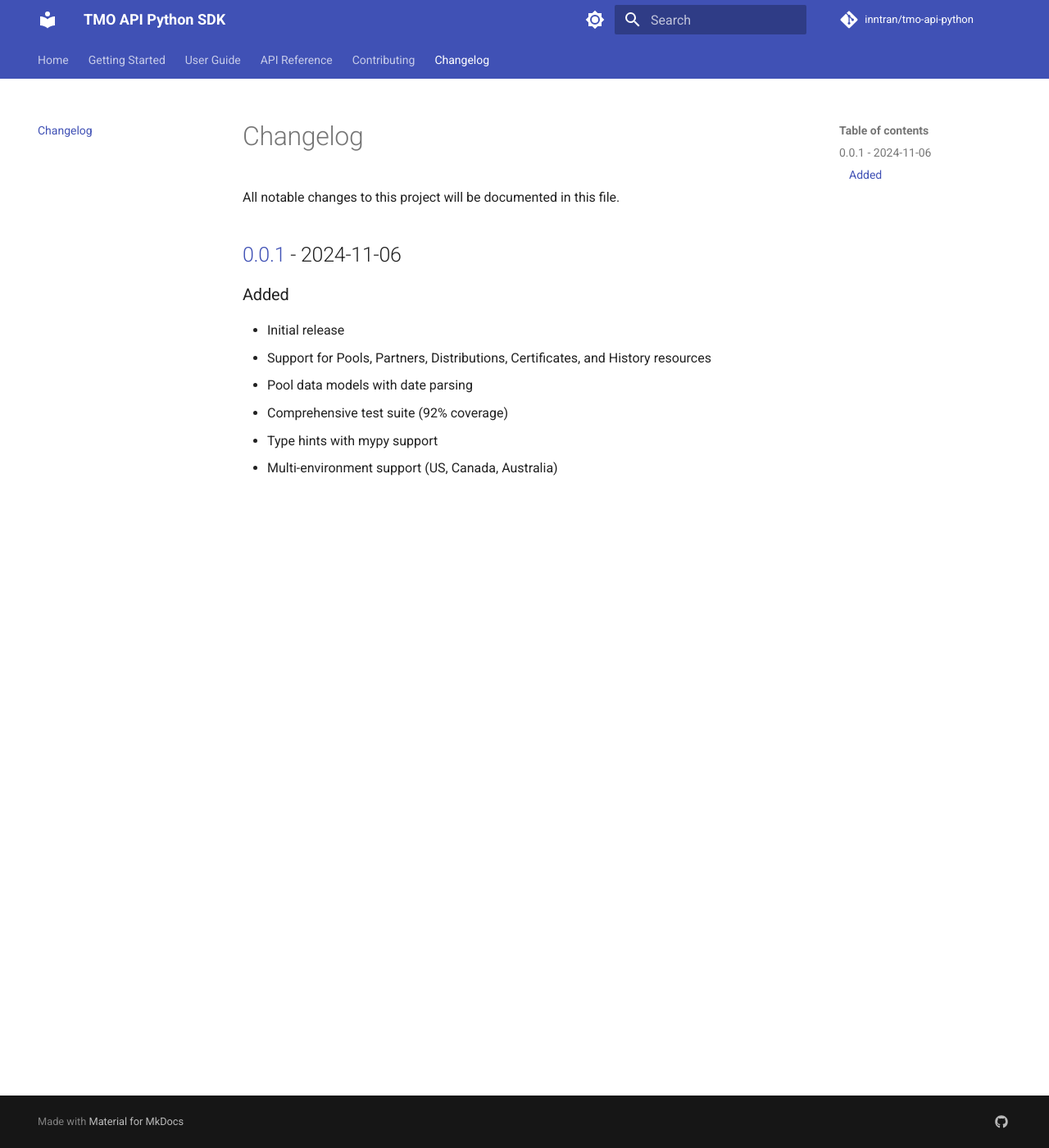
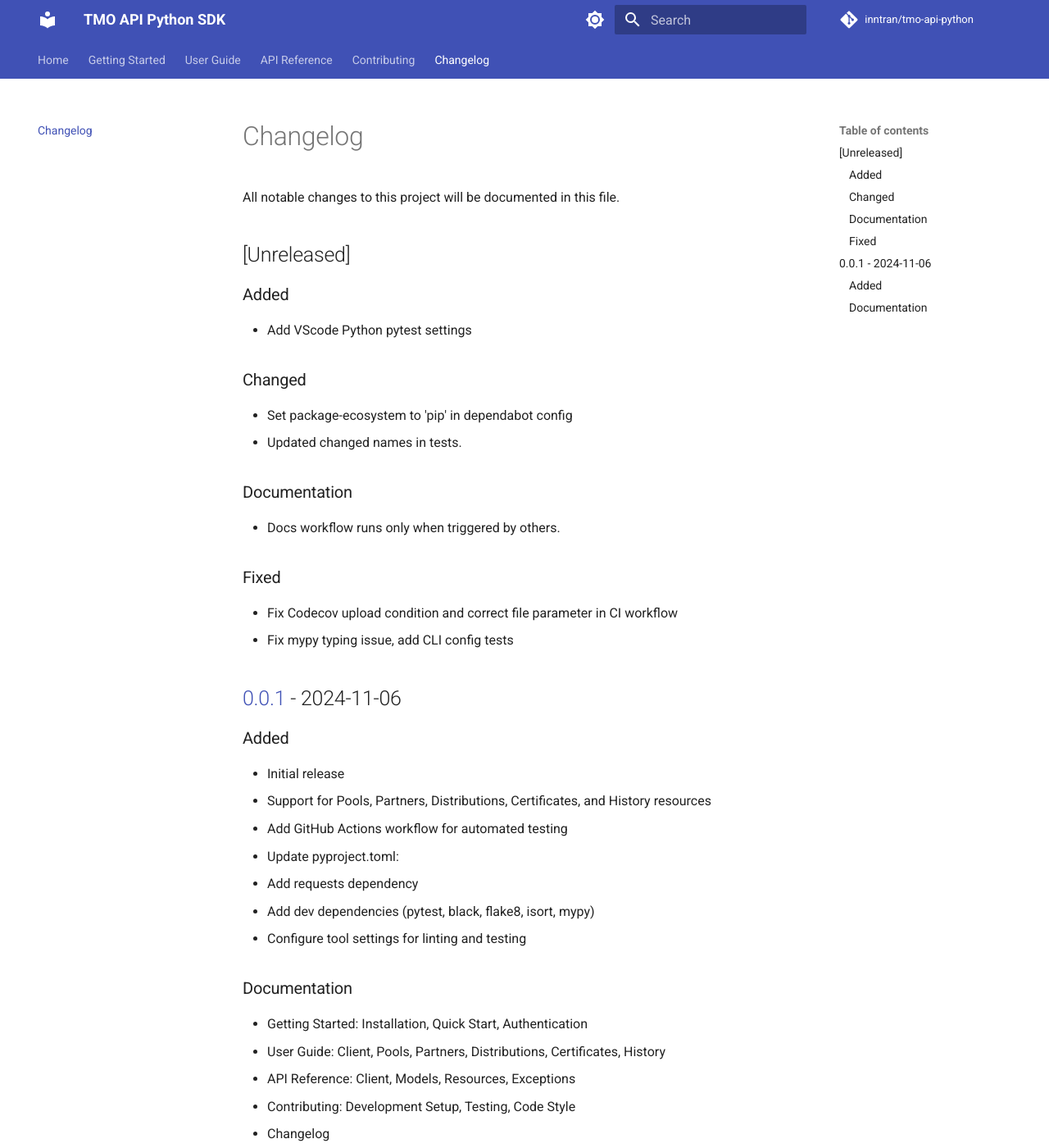
Before and after one commit to inntran/tmo-api-python, an MkDocs documentation site: the page built from docs/changelog.md, in a window 1280 px wide and 1400 px high. Shown: the whole window at 82% size. Built offline with MkDocs 1.6.1 and Material for MkDocs 9.7.7, drawn with Linux system fonts in a browser that asks for light colours; comment, search, counter and statistics services are not loaded; the version menu is left out.

Commit message:
feat: Add bumpversion configuration and release process documentation

```diff
--- a/docs/changelog.md
+++ b/docs/changelog.md
@@ -2,14 +2,43 @@
 
 All notable changes to this project will be documented in this file.
 
+## [Unreleased]
+### Added
+
+- Add VScode Python pytest settings
+
+### Changed
+
+- Set package-ecosystem to 'pip' in dependabot config
+- Updated changed names in tests.
+
+### Documentation
+
+- Docs workflow runs only when triggered by others.
+
+### Fixed
+
+- Fix Codecov upload condition and correct file parameter in CI workflow
+- Fix mypy typing issue, add CLI config tests
+
 ## [0.0.1] - 2024-11-06
+### Added
 
-### Added
 - Initial release
 - Support for Pools, Partners, Distributions, Certificates, and History resources
-- Pool data models with date parsing
-- Comprehensive test suite (92% coverage)
-- Type hints with mypy support
-- Multi-environment support (US, Canada, Australia)
+
+- Add GitHub Actions workflow for automated testing
+
+- Update pyproject.toml:
+  - Add requests dependency
+  - Add dev dependencies (pytest, black, flake8, isort, mypy)
+  - Configure tool settings for linting and testing
+
+### Documentation
+- Getting Started: Installation, Quick Start, Authentication
+- User Guide: Client, Pools, Partners, Distributions, Certificates, History
+- API Reference: Client, Models, Resources, Exceptions
+- Contributing: Development Setup, Testing, Code Style
+- Changelog
 
 [0.0.1]: https://github.com/inntran/tmo-api-python/releases/tag/v0.0.1
--- a/pyproject.toml
+++ b/pyproject.toml
@@ -36,6 +36,8 @@
 Issues = "https://github.com/inntran/tmo-api-python/issues"
 
 [project.scripts]
+tmolo = "tmo_api.cli.tmolo:main"
+tmols = "tmo_api.cli.tmols:main"
 tmopo = "tmo_api.cli.tmopo:main"
 tmoapi = "tmo_api.cli.tmoapi:main"
 
@@ -52,6 +54,7 @@
     "types-openpyxl>=3.1.0",
     "types-docutils>=0.20.0",
     "types-Pygments>=2.17.0",
+    "bump-my-version>=0.28.1",
 ]
 docs = [
     "mkdocs>=1.6.0",
```
Also changed, not shown: RELEASING.md (added, +185 -0 lines), cliff.toml (added, +82 -0 lines), .bumpversion.toml (added), 1 other file.
